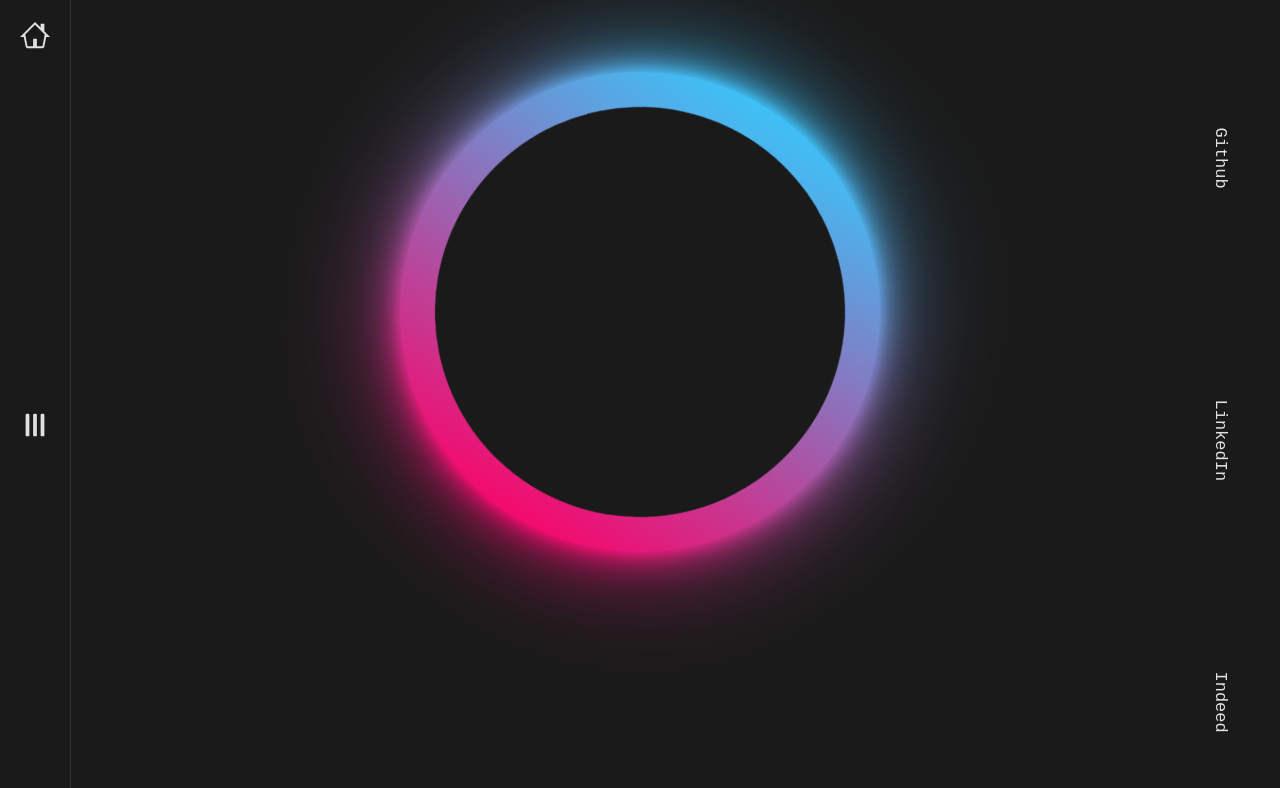
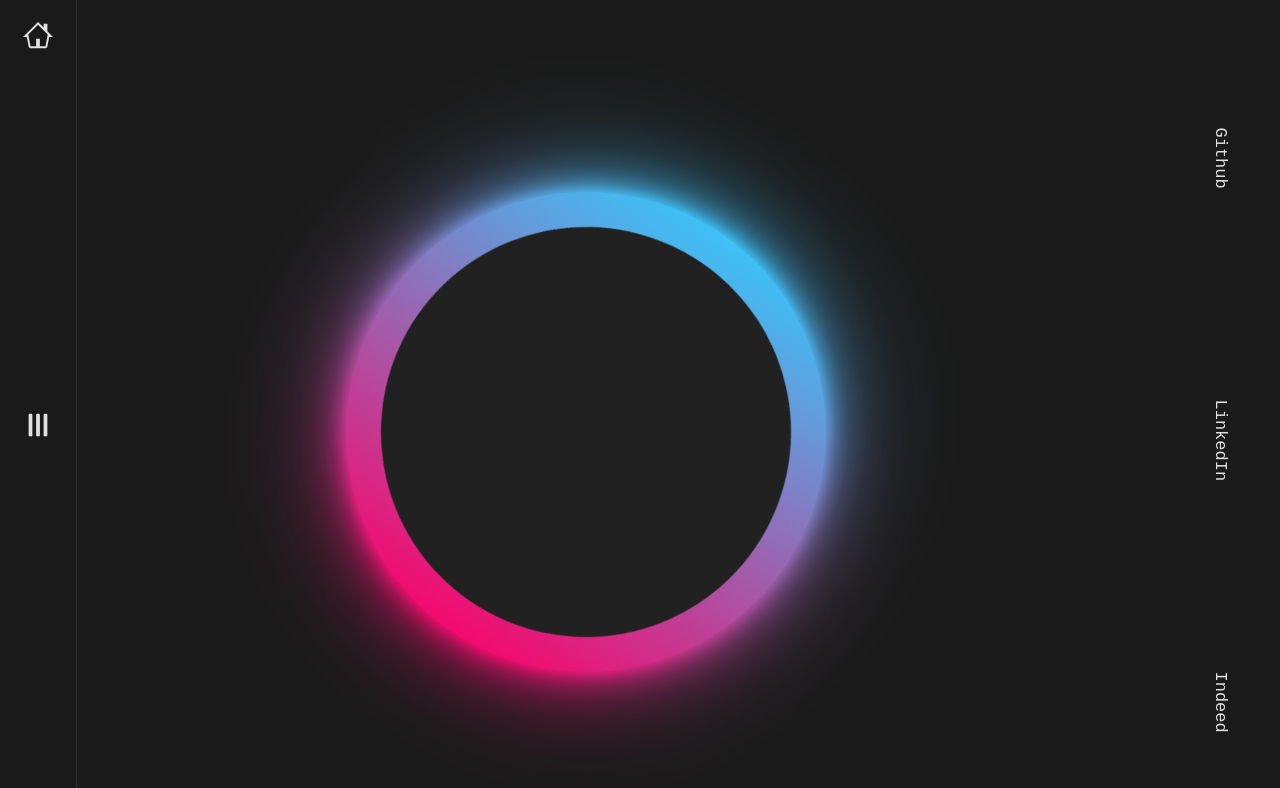
Before and after one commit to aktbo/portfolio, a React (Create React App) app: page / in a window 1280 px wide. Shown: the top 788 px of the page. Built offline with nearby package versions, Linux system fonts and the light colour scheme.

Commit message:
Adding Hover Effects to Hero Page

```diff
--- a/src/Hero/Hero.css
+++ b/src/Hero/Hero.css
@@ -7,13 +7,16 @@
 /* new css animation */
 
 .circle {
+  top: 24%;
+  left: 27%;
+  position: absolute;
   margin: 0 auto;
   padding: 0;
   width: 60vh;
   height: 60vh;
   background: linear-gradient(#33ccff, #ff0066);
   border-radius: 50%;
-  animation: animate 0.9s linear infinite;
+  animation: animate 5s linear infinite;
 }
 
 @keyframes animate {
@@ -33,7 +36,7 @@
   bottom: 35px;
   left: 35px;
   border-radius: 50%;
-  background-color: #1a1a1a;
+  background-color: #222121;
 }
 
 .circle span {
@@ -134,11 +137,24 @@ a {
   -o-transform: rotate(90deg);
 }
 
-/*
-@media screen and (max-width: 500px) {
-  li {
-    font-size: 25px;
-    margin-right: 20px;
-    margin-left: 20px;
+@media (-webkit-min-device-pixel-ratio: 0) {
+  a {
+    background-color: #e1e1e1;
+    background-image: -webkit-linear-gradient(
+      left,
+      #33ccff 10%,
+      #ff0066 50%,
+      transparent 50%
+    );
+    background-position: 100% 0;
+    background-size: 200% 200%;
+    color: transparent;
+    -webkit-transition: 0.1s 0.2s;
+    -webkit-background-clip: text;
   }
-} */
+  a:hover {
+    background-position: 0 0;
+    color: transparent;
+    transition: 0.1s 0;
+  }
+}
--- a/src/Hero/Hero.js
+++ b/src/Hero/Hero.js
@@ -1,6 +1,5 @@
 import React from "react";
 import "./Hero.css";
-import "./minimalistHome4k.jpg";
 
 const Hero = () => {
   return (
@@ -18,7 +17,6 @@ const Hero = () => {
         <span></span>
       </div>
       {/* ^^^^^^^^^^^^^^^^^ */}
-      {/* <img id="hero-bg" src={require("./minimalistHome4k.jpg")} alt="mini 4k" /> */}
       <div id="hero-links-con">
         <div id="github-a">
           <a href="/">Github</a>
--- a/src/navbar/Navbar.css
+++ b/src/navbar/Navbar.css
@@ -9,8 +9,29 @@
   padding: 0 20px 0 20px;
 }
 
-.home-a {
+.home-con {
   margin-top: 20px;
+}
+#gohome-a {
+  padding: 18px 3px 0 3px;
+  border-bottom: 3px solid;
+  border-radius: 100%;
+  border-image-slice: 1;
+}
+
+#gothreebars-a {
+  padding: 18px 3px 0 3px;
+  border-bottom: 3px solid #1a1a1a;
+  border-radius: 100%;
+  border-image-slice: 1;
+}
+
+#gohome-a:hover {
+  border-image-source: linear-gradient(to left, #ff0066, #33ccff);
+}
+
+#gothreebars-a:hover {
+  border-image-source: linear-gradient(to left, #ff0066, #33ccff);
 }
 
 #bars-icon {
@@ -18,3 +39,25 @@
   -webkit-transform: rotate(90deg); /* Chrome, Safari, Opera */
   transform: rotate(90deg);
 }
+
+@media (-webkit-min-device-pixel-ratio: 0) {
+  a {
+    background-color: #e1e1e1;
+    background-image: -webkit-linear-gradient(
+      left,
+      #33ccff 10%,
+      #ff0066 50%,
+      transparent 50%
+    );
+    background-position: 100% 0;
+    background-size: 200% 200%;
+    color: transparent;
+    -webkit-transition: 0.1s 0.2s;
+    -webkit-background-clip: text;
+  }
+  a:hover {
+    background-position: 0 0;
+    color: transparent;
+    transition: 0.1s 0;
+  }
+}
--- a/src/navbar/Navbar.js
+++ b/src/navbar/Navbar.js
@@ -6,13 +6,13 @@ import { icon } from "@fortawesome/fontawesome-svg-core";
 const Navbar = () => {
   return (
     <main className="container-nav">
-      <div className="home-a">
-        <a href="/">
+      <div className="home-con">
+        <a href="/" id="gohome-a">
           <GoHome size={30} color={"#e1e1e1"} />
         </a>
       </div>
-      <div className="bar-a">
-        <a href={"/"}>
+      <div className="bar-con">
+        <a href={"/"} id="gothreebars-a">
           <GoThreeBars id={"bars-icon"} size={30} color={"#e1e1e1"} />
         </a>
       </div>
```
